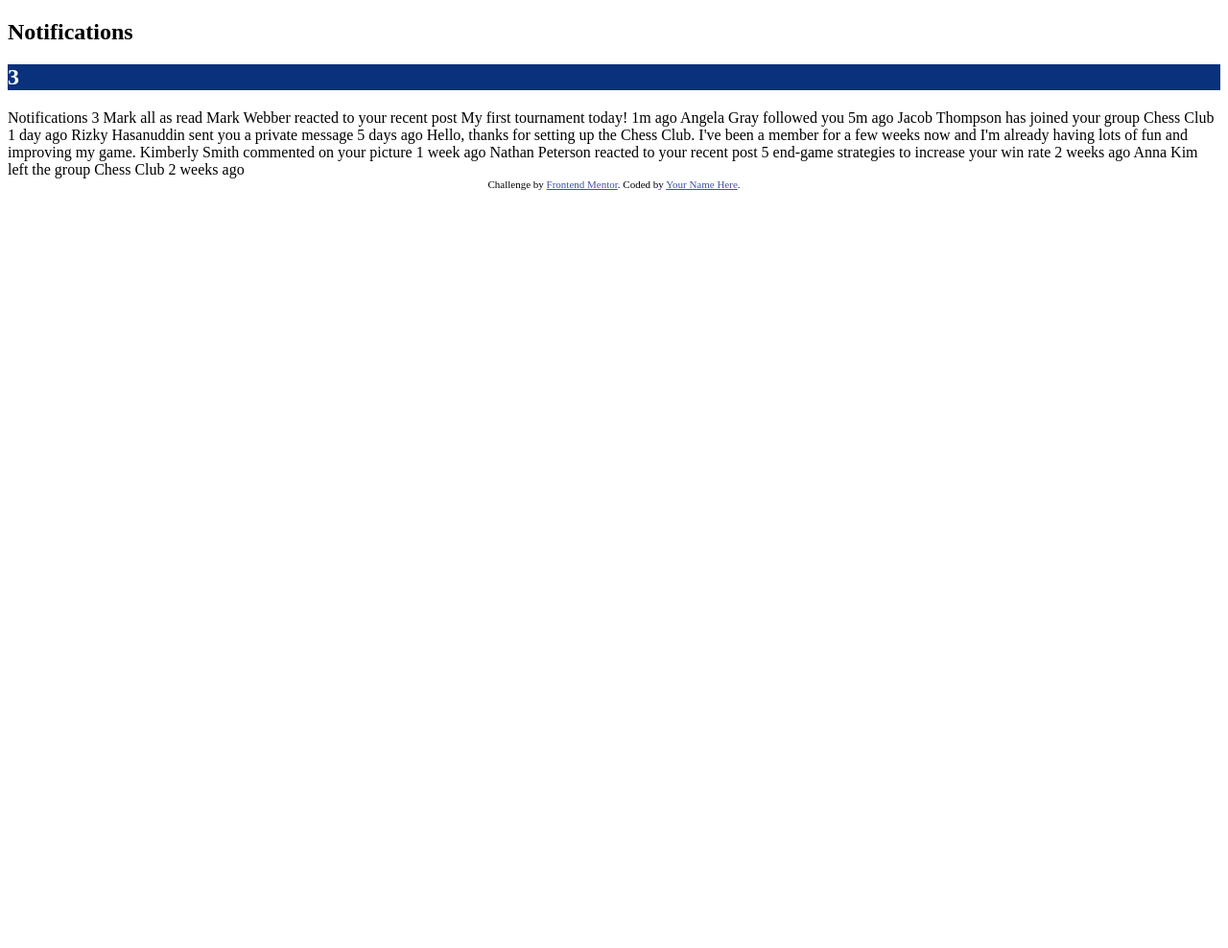
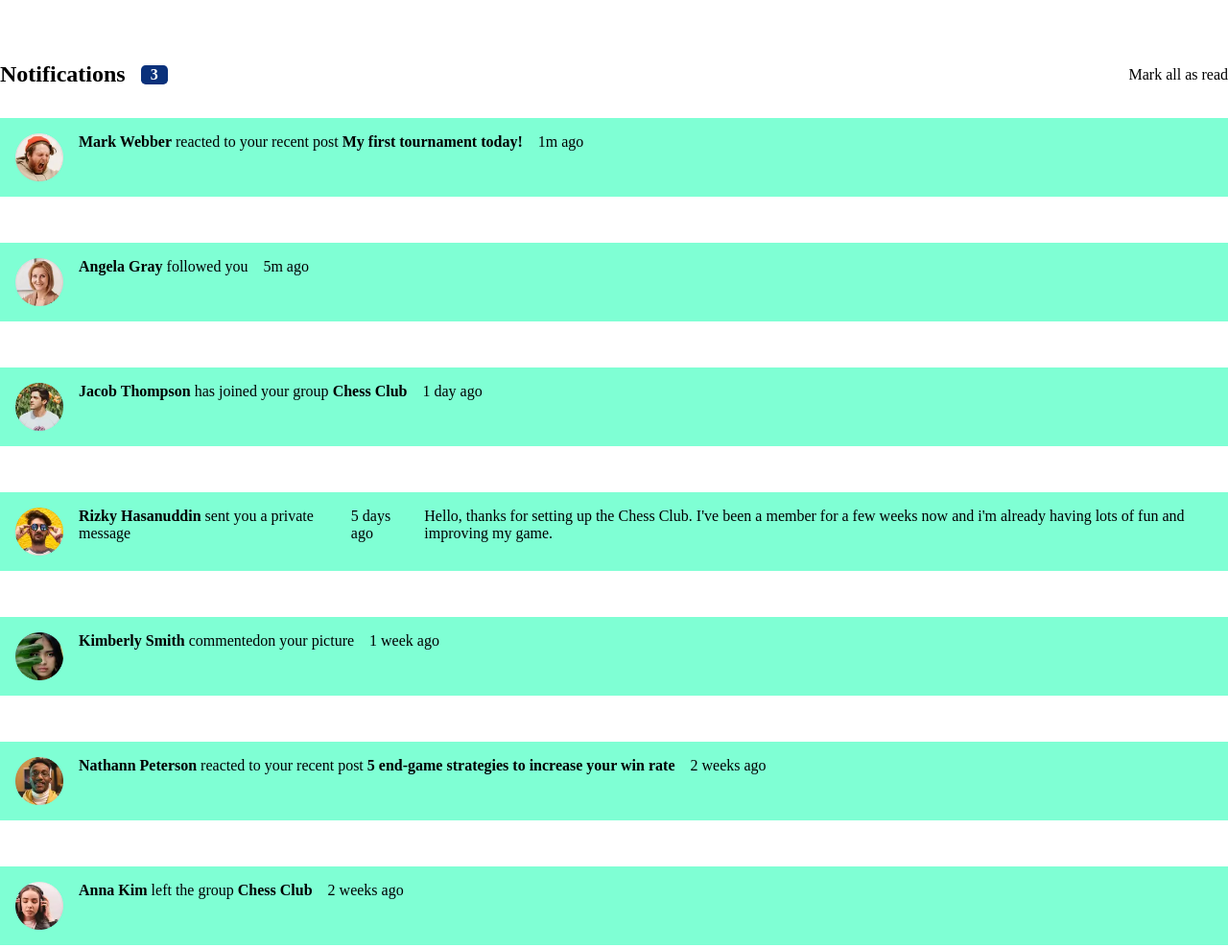
Before and after one commit to Erick384/Notifications-page, a plain HTML site: page index.html in a window 1280 px wide. Shown: the top 988 px of the page at 96% size. Before the commit the page ends 800 px from the top, so only its background shows below. Drawn offline with Linux system fonts and the light colour scheme.

Commit message:
Notifications-page Uploads

```diff
--- a/index.html
+++ b/index.html
@@ -1,56 +1,135 @@
 <!DOCTYPE html>
 <html lang="en">
   <head>
-  <meta charset="UTF-8">
-  <meta name="viewport" content="width=device-width, initial-scale=1.0"> <!-- displays site properly based on user's device -->
+    <meta charset="UTF-8" />
+    <meta name="viewport" content="width=device-width, initial-scale=1.0" />
+    <!-- displays site properly based on user's device -->
 
-  <link rel="icon" type="image/png" sizes="32x32" href="./assets/images/favicon-32x32.png">
+    <link
+      rel="icon"
+      type="image/png"
+      sizes="32x32"
+      href="./assets/images/favicon-32x32.png"
+    />
 
     <title>Frontend Mentor | Notifications page</title>
-  <link rel="stylesheet" href="style.css">
+    <link rel="stylesheet" href="style.css" />
     <!-- Feel free to remove these styles or customise in your own stylesheet 👍 -->
     <style>
-    .attribution { font-size: 11px; text-align: center; }
-    .attribution a { color: hsl(228, 45%, 44%); }
+      .attribution {
+        font-size: 11px;
+        text-align: center;
+      }
+      .attribution a {
+        color: hsl(228, 45%, 44%);
+      }
     </style>
   </head>
   <body>
     <div class="container">
       <div class="heading">
+        <div class="heading1">
           <h2>Notifications</h2>
-    <h2 style="background-color: hsl(219, 85%, 26%); color: hsl(0, 0%, 100%);">3</h2>
+          <h4
+            style="
+              background-color: hsl(219, 85%, 26%);
+              color: hsl(0, 0%, 100%);
+              padding: 1px 10px;
+              border-radius: .3rem;
+              align-self: center;
+            "
+          >
+            3
+          </h4>
+        </div>
+        <div class="heading2">
+          <span>Mark all as read</span>
         </div>
       </div>
-  Notifications 3
-
-  Mark all as read
-
-  Mark Webber reacted to your recent post My first tournament today!
-  1m ago
-
-  Angela Gray followed you
-  5m ago
-
-  Jacob Thompson has joined your group Chess Club
-  1 day ago
-
-  Rizky Hasanuddin sent you a private message
-  5 days ago
-  Hello, thanks for setting up the Chess Club. I've been a member for a few weeks now and
-  I'm already having lots of fun and improving my game.
-
-  Kimberly Smith commented on your picture
-  1 week ago
-
-  Nathan Peterson reacted to your recent post 5 end-game strategies to increase your win rate
-  2 weeks ago
-
-  Anna Kim left the group Chess Club
-  2 weeks ago
-
+      <div class="body">
+        <div class="bdy">
+          <img
+            src="./assets/images/avatar-mark-webber.webp"
+            height="50px"
+            width="50px"
+          />
+          <p>
+            <b>Mark Webber</b> reacted to your recent post
+            <b>My first tournament today!</b>
+          </p>
+          <span>1m ago</span>
+        </div>
+        <div class="bdy">
+          <img
+            src="./assets/images/avatar-angela-gray.webp"
+            height="50px"
+            width="50px"
+          />
+          <p><b>Angela Gray</b> followed you</p>
+          <span>5m ago</span>
+        </div>
+        <div class="bdy">
+          <img
+            src="./assets/images/avatar-jacob-thompson.webp"
+            height="50px"
+            width="50px"
+          />
+          <p><b>Jacob Thompson</b> has joined your group <b>Chess Club</b></p>
+          <span>1 day ago</span>
+        </div>
+        <div class="bdy">
+          <img
+            src="./assets/images/avatar-rizky-hasanuddin.webp"
+            height="50px"
+            width="50px"
+          />
+          <p><b>Rizky Hasanuddin</b> sent you a private message</p>
+          <span>5 days ago</span>
+          <div class="rizky">
+            <p>
+              Hello, thanks for setting up the Chess Club. I've been a member
+              for a few weeks now and i'm already having lots of fun and
+              improving my game.
+            </p>
+          </div>
+        </div>
+        <div class="bdy">
+          <img
+            src="./assets/images/avatar-kimberly-smith.webp"
+            height="50px"
+            width="50px"
+          />
+          <p><b>Kimberly Smith</b> commentedon your picture</p>
+          <span>1 week ago</span>
+        </div>
+        <div class="bdy">
+          <img
+            src="./assets/images/avatar-nathan-peterson.webp"
+            height="50px"
+            width="50px"
+          />
+          <p>
+            <b>Nathann Peterson</b> reacted to your recent post
+            <b>5 end-game strategies to increase your win rate</b>
+          </p>
+          <span>2 weeks ago</span>
+        </div>
+        <div class="bdy">
+          <img
+            src="./assets/images/avatar-anna-kim.webp"
+            height="50px"
+            width="50px"
+          />
+          <p><b>Anna Kim</b> left the group <b>Chess Club</b></p>
+          <span>2 weeks ago</span>
+        </div>
+      </div>
+    </div>
     <div class="attribution">
-    Challenge by <a href="https://www.frontendmentor.io?ref=challenge" target="_blank">Frontend Mentor</a>.
-    Coded by <a href="#">Your Name Here</a>.
+      Challenge by
+      <a href="https://www.frontendmentor.io?ref=challenge" target="_blank"
+        >Frontend Mentor</a
+      >. Coded by <a href="#">Your Name Here</a>.
     </div>
   </body>
 </html>
--- a/style.css
+++ b/style.css
@@ -0,0 +1,39 @@
+*{
+    margin: 0;
+    padding: 0;
+    box-sizing: border-box;
+}
+body{
+    display: flex;
+    flex-direction: column;
+    gap: 4rem;
+    align-items: center;
+    /* height: 100vh; */
+    justify-content: center;
+}
+.container{
+    display: flex;
+    flex-direction: column;
+    gap: 2rem;
+    margin-top: 4rem;
+}
+.heading{
+    display: flex;
+    justify-content: space-between;
+    align-items: center;
+}
+.heading1{
+    display: flex;
+    gap: 1rem;
+}
+.body{
+    display: flex;
+    flex-direction: column;
+    gap: 3rem;
+}
+.bdy{
+    display: flex;
+    gap: 1rem;
+    background-color: aquamarine;
+    padding: 1rem;
+}
```
Lines whose indentation alone changed are shown as unchanged.
